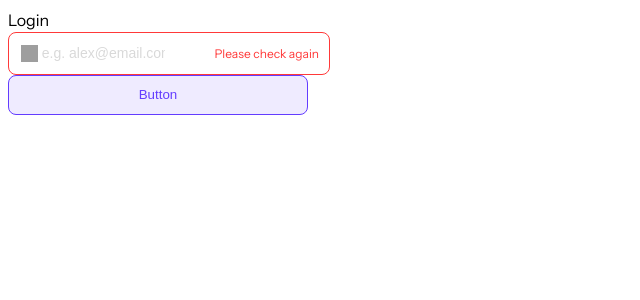
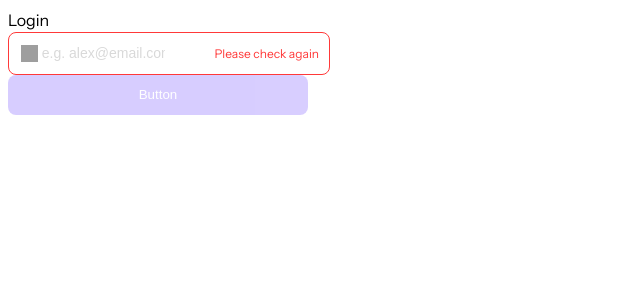
Before and after one commit to kzambrana/Linkify, an Angular app: page /auth/login in a window 1280 px wide. Shown: the top 300 px of the page, without its empty margins (0-640 px from the left). Built offline with nearby package versions, Linux system fonts and the light colour scheme; grey boxes are pictures that could not be loaded.

Commit message:
Add lf button validations

```diff
--- a/projects/linkify/src/app/features/auth/lf-login-view/lf-login-view.component.html
+++ b/projects/linkify/src/app/features/auth/lf-login-view/lf-login-view.component.html
@@ -8,6 +8,9 @@
       iconPath="icons/email-icon.svg"
       errorMessage="Please check again"
     ></lf-input>
-      <lf-button buttonText="Button"></lf-button>
+      <lf-button [buttonText]="'Button'"
+                 [disabled]="true"
+                 [primary]="true"
+      ></lf-button>
   </form>
 </section>
--- a/projects/linkify/src/app/ui/lf-button/lf-button.component.html
+++ b/projects/linkify/src/app/ui/lf-button/lf-button.component.html
@@ -1,3 +1,7 @@
-<button class="lf-button lf-button-secondary lf-button-secondary--active">
-  <span>{{buttonText()}}</span>
+<button class="lf-button"
+        (click)="onClick()"
+        [class.primary]="primary()"
+        [class.secondary]="!primary()"
+        [class.disabled]="disabled()">
+  <span>{{ buttonText() }}</span>
 </button>
--- a/projects/linkify/src/app/ui/lf-button/lf-button.component.scss
+++ b/projects/linkify/src/app/ui/lf-button/lf-button.component.scss
@@ -9,33 +9,35 @@
   align-items: center;
   justify-content: center;
 
-  &-primary {
+  &.primary {
     background-color: var(--lf-primary-purple);
     color: var(--lf-primary-white);
     border: none;
 
-    &--active {
+    &.active {
       background-color: var(--lf-secondary-purple);
       box-shadow: 0 0 6px 0 var(--lf-purple-shadow);
     }
 
-    &--disabled {
+    &.disabled {
       opacity: 25%;
+      cursor: not-allowed;
     }
   }
 
-  &-secondary {
+  &.secondary {
     border-color: var(--lf-primary-purple);
     color: var(--lf-primary-purple);
     background-color: var(--lf-primary-white);
     border: 1px solid var(--lf-primary-purple);
 
-    &--active {
+    &.active {
       background-color: var(--lf-background-light-purple);
     }
 
-    &--disabled {
+    &.disabled {
       opacity: 25%;
+      cursor: not-allowed;
     }
   }
 }
--- a/projects/linkify/src/app/ui/lf-button/lf-button.component.ts
+++ b/projects/linkify/src/app/ui/lf-button/lf-button.component.ts
@@ -1,4 +1,4 @@
-import {ChangeDetectionStrategy, Component, input} from '@angular/core';
+import {ChangeDetectionStrategy, Component, input, output} from '@angular/core';
 
 @Component({
   selector: 'lf-button',
@@ -8,4 +8,14 @@ import {ChangeDetectionStrategy, Component, input} from '@angular/core';
 })
 export class LfButtonComponent {
   public buttonText = input<string>('');
+  public disabled = input<boolean>(false);
+  public primary = input<boolean>(false);
+
+  public clickEmitter = output<void>();
+
+  public onClick(): void {
+    if (this.disabled()) return;
+    const event = new CustomEvent('clickEmitter');
+    dispatchEvent(event);
+  }
 }
```
